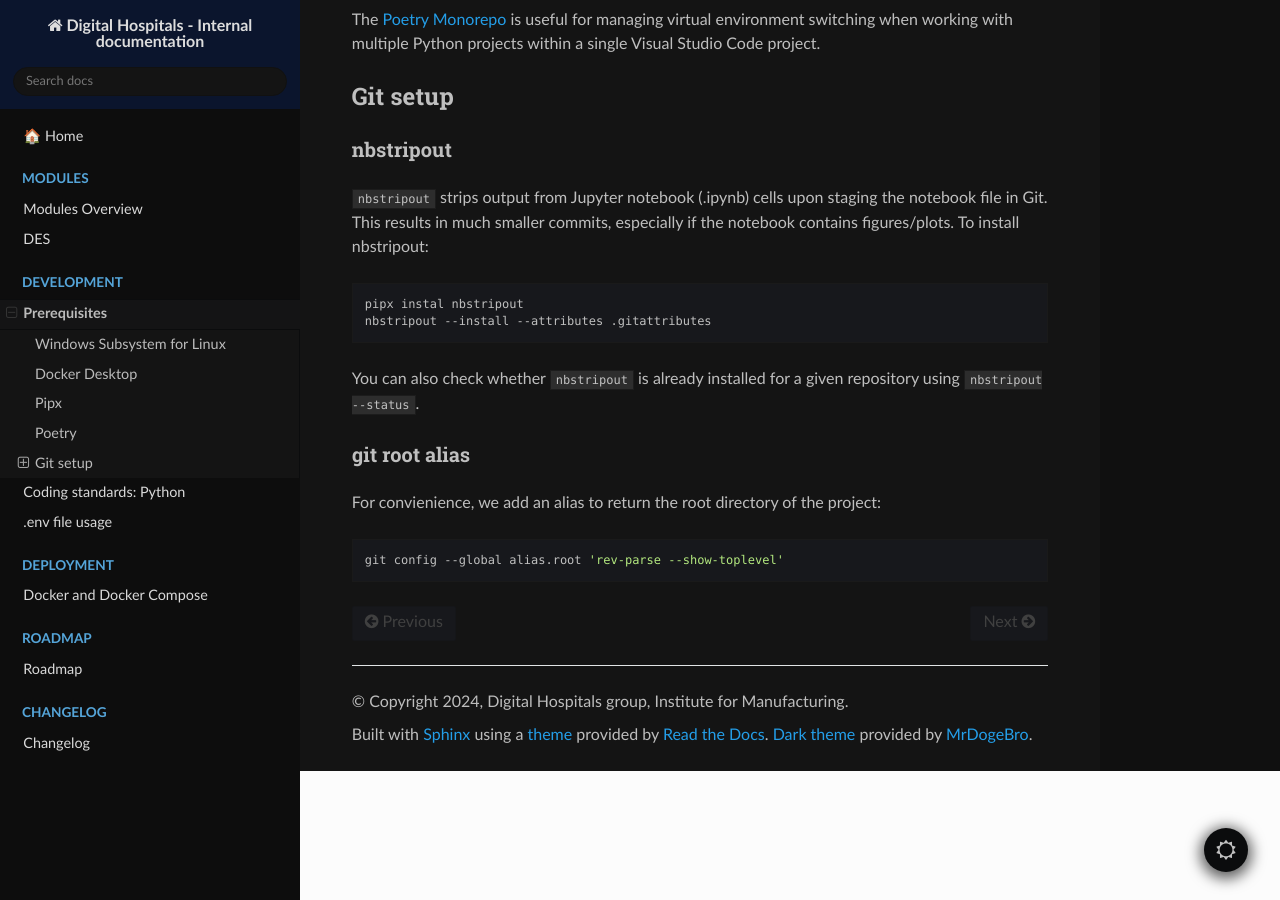
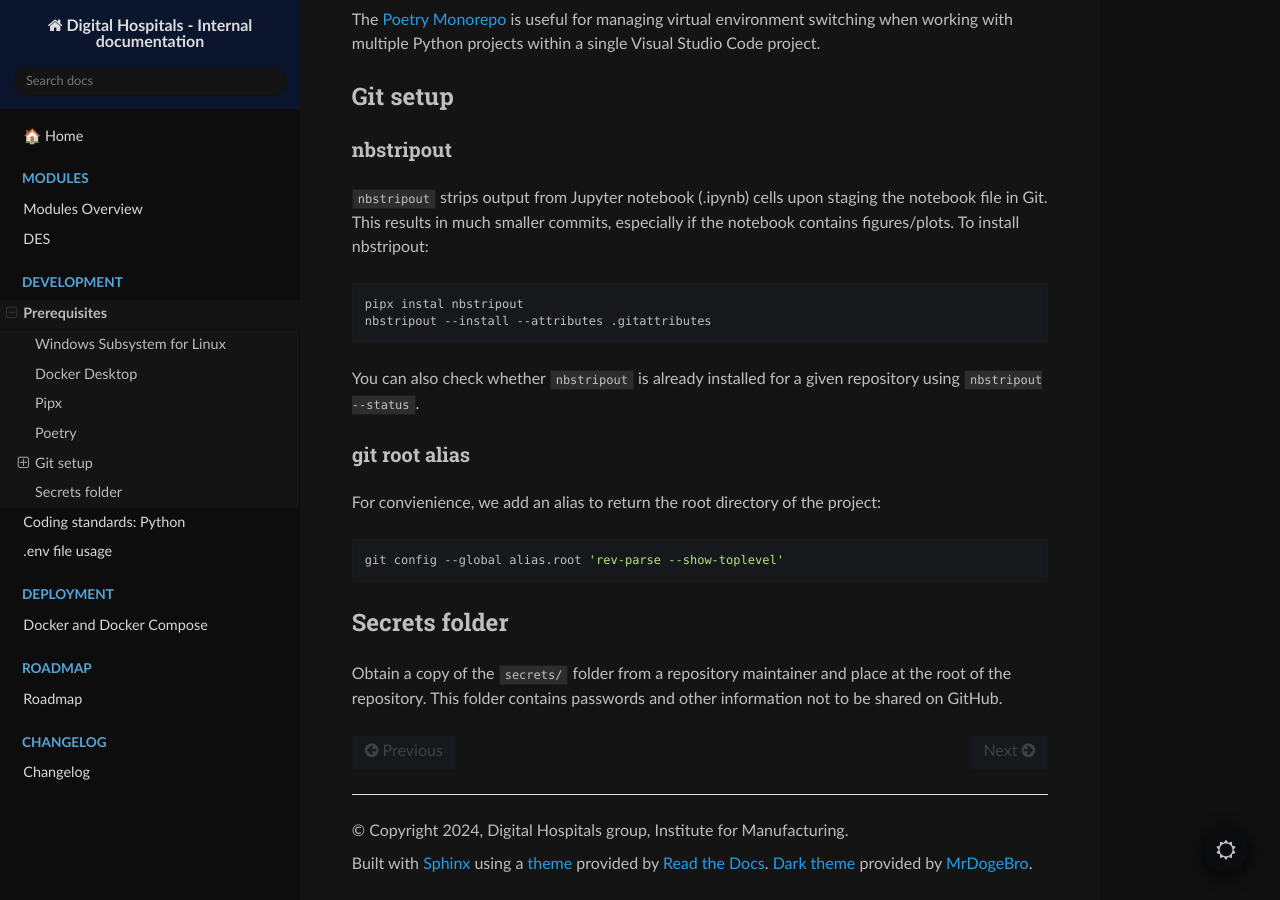
Before and after one commit to cam-digital-hospitals/dighosp_monorepo, a Sphinx documentation site: the page built from dighosp-docs/source/development/prerequisites.md, in a window 1280 px wide and 900 px high, scrolled down 1260 px. Built offline with Sphinx 7.4.7 and the Read the Docs theme 2.0.0, drawn with Linux system fonts in a browser that asks for light colours.

Commit message:
Add "Secrets folder" section to prerequisites.md (#17)
* Add "Secrets folder" section to prerequisites.md

Co-authored-by: Yin-Chi Chan <ycc39@cam.ac.uk>

````diff
--- a/dighosp-docs/source/development/prerequisites.md
+++ b/dighosp-docs/source/development/prerequisites.md
@@ -64,3 +64,7 @@ For convienience, we add an alias to return the root directory of the project:
  ```bash
 git config --global alias.root 'rev-parse --show-toplevel'
  ```
+
+ ## Secrets folder
+
+ Obtain a copy of the `secrets/` folder from a repository maintainer and place at the root of the repository.  This folder contains passwords and other information not to be shared on GitHub.
````
